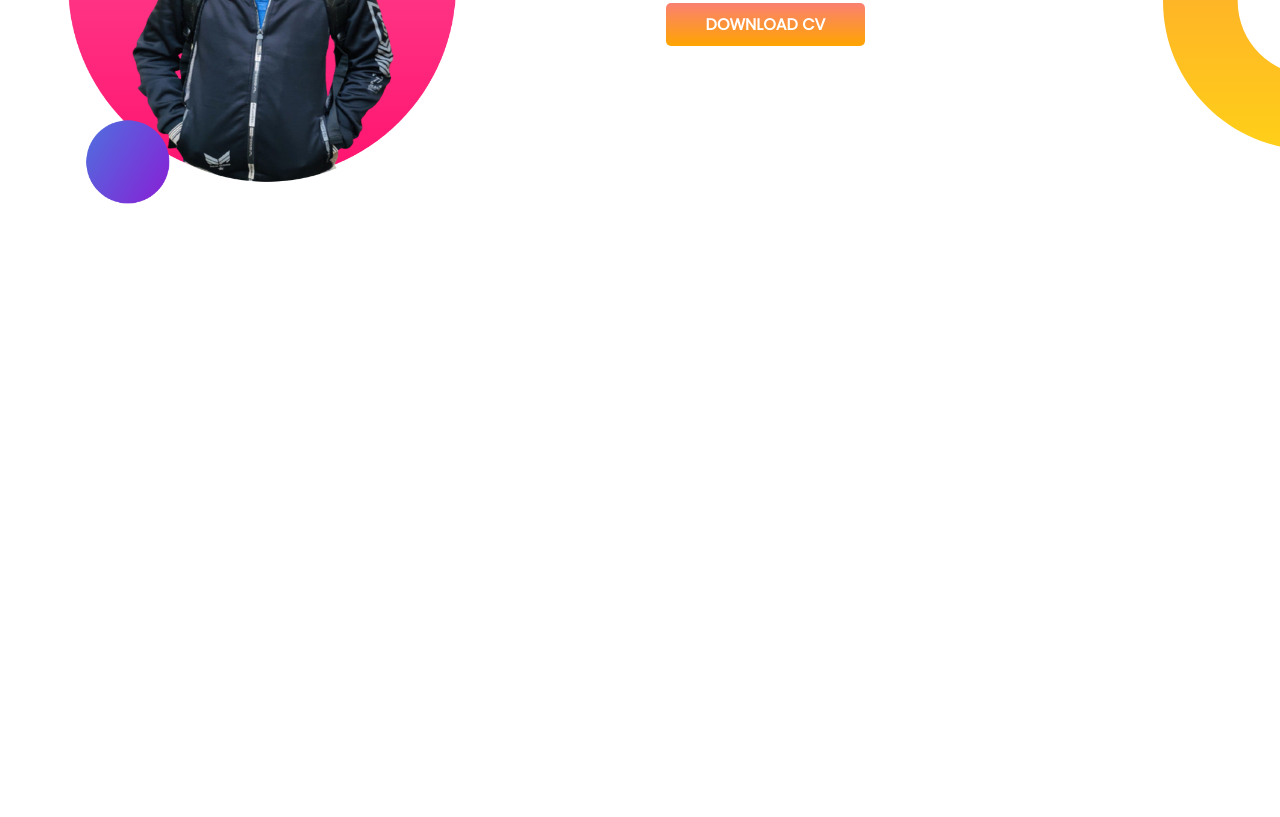
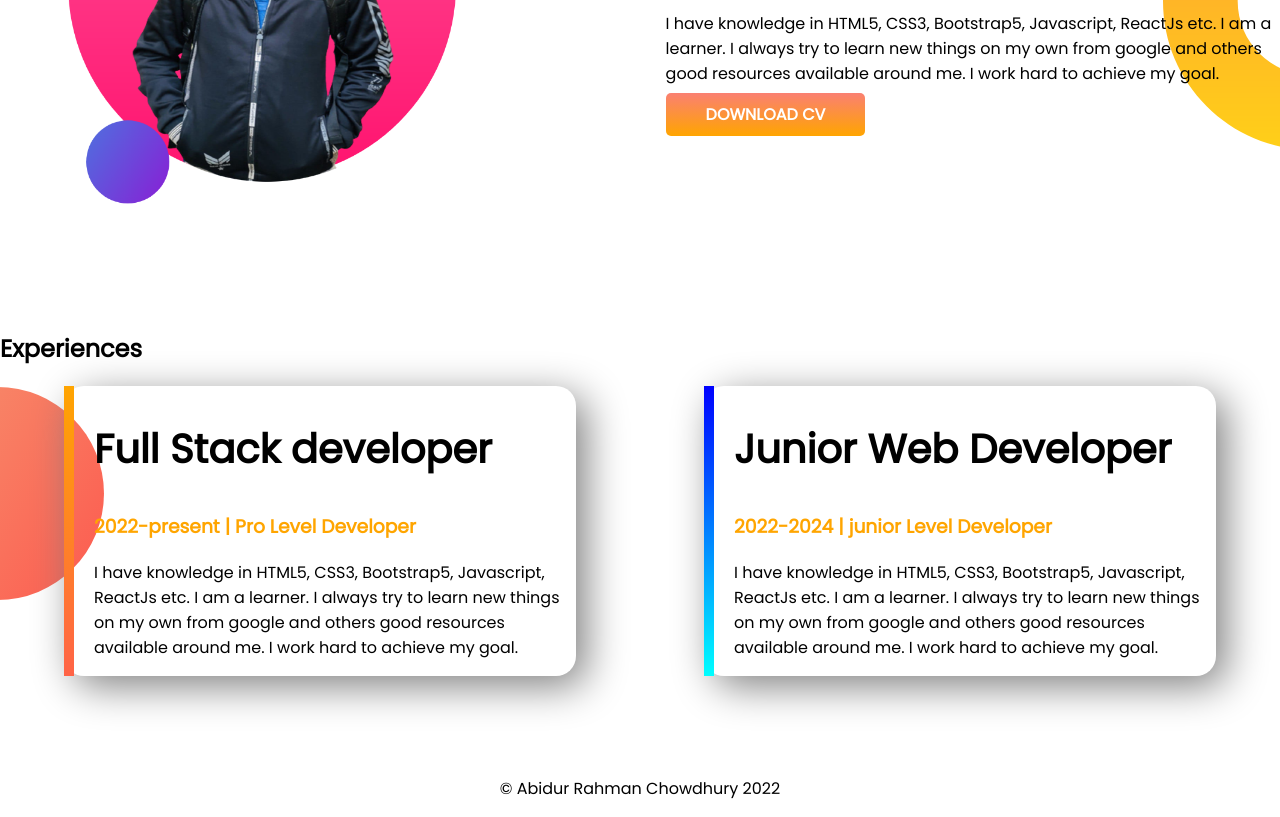
Before and after one commit to Abidur-Rahman-Chowdhury/portfolio-website, a plain HTML site: page index.html in a window 1280 px wide. Shown: the part 743-1560 px from the top of the page. Before the commit the page ends 1054 px from the top, so only its background shows below. Drawn offline with Linux system fonts and the light colour scheme.

Commit message:
project finish

```diff
--- a/index.html
+++ b/index.html
@@ -40,5 +40,26 @@
            <a href="" target="_blank" class="hire-me-btn">Download CV</a>
        </div>
    </section>
+
+   <section class="experience-area">
+       <h1>Experiences</h1>
+       <div style="display: flex;" >
+        <div class="half-width shadow" id="left">
+            <h2>Full Stack developer</h2>
+            <h3 class="orange-color">2022-present | Pro Level Developer</h3>
+            <p>I have knowledge in HTML5, CSS3, Bootstrap5, Javascript, ReactJs etc. I am a learner. I always try to learn new things on my own from google and others good resources available around me. I work hard to achieve my goal.</p>
+        </div>
+        <div class="half-width shadow" id="right">
+            <h2>Junior Web Developer</h2>
+            <h3 class="orange-color">2022-2024 | junior Level Developer</h3>
+            <p>I have knowledge in HTML5, CSS3, Bootstrap5, Javascript, ReactJs etc. I am a learner. I always try to learn new things on my own from google and others good resources available around me. I work hard to achieve my goal.</p>
+        </div>
+       </div>
+   </section>
+   <footer>
+       <p>
+           &copy; Abidur Rahman Chowdhury 2022
+       </p>
+   </footer>
   </body>
 </html>
--- a/style.css
+++ b/style.css
@@ -38,3 +38,39 @@ section{
     background-repeat: no-repeat;
     background-position: right;
 }
+.experience-area{
+    flex-direction: column;
+}
+.shadow{
+    width: 40%;
+    margin: 0 5%;
+    box-shadow: 10px 10px 40px gray;
+    padding-left: 20px;
+    border-radius: 20px;
+
+
+}
+h2{
+    font-size: 40px;
+}
+.experience-area{
+    background-image: url(images/exp-bg.png);
+    background-repeat: no-repeat;
+    background-position: left;
+}
+#left{
+    border-image: linear-gradient(orange, tomato);
+    border-left: 10px solid;
+    border-image-slice: 1;
+    border-radius: 20px;
+
+}
+#right{
+    border-image: linear-gradient(blue, cyan);
+    border-left: 10px solid;
+    border-image-slice: 1;
+    border-radius: 20px;
+}
+footer p{
+    text-align: center;
+}
```
